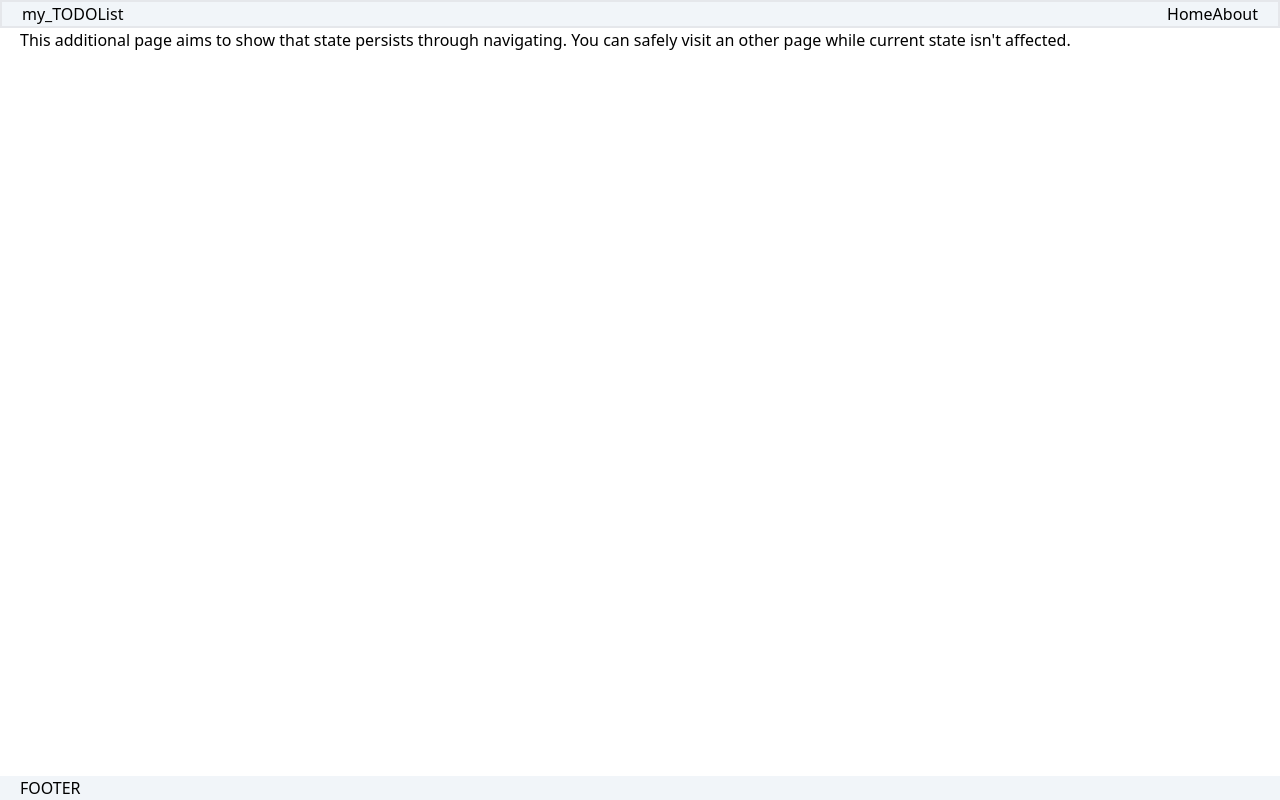
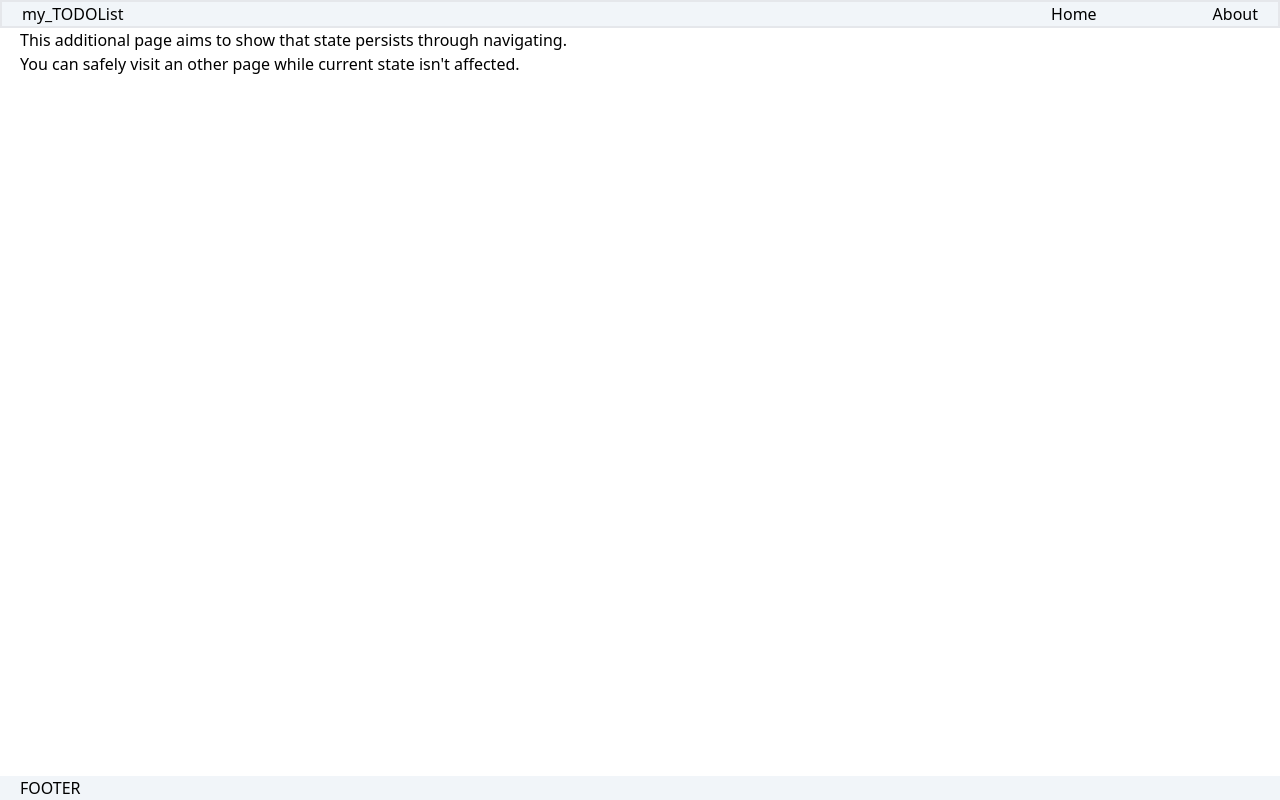
Before and after one commit to lnoel4289/todolist, a React (Vite) app: page /about in a window 1280 px wide. Built offline with nearby package versions, Linux system fonts and the light colour scheme.

Commit message:
some CSS

```diff
--- a/index.html
+++ b/index.html
@@ -15,7 +15,7 @@
     <link rel="stylesheet" href="./src/index.css">
   </head>
   <body>
-    <div id="root"></div>
+    <div id="root" class="flex flex-col min-h-screen"></div>
     <script type="module" src="/src/main.jsx"></script>
   </body>
 </html>
--- a/src/components/DoneList/index.jsx
+++ b/src/components/DoneList/index.jsx
@@ -10,8 +10,8 @@ const DoneList = () => {
   const doneList = useSelector((state) => state.doneList);
 
   return (
-    <div>
-      <ol>
+    <section>
+      <ul className="grid gap-y-2">
         {doneList.map((elem, index) => {
           function handleUncheck() {
             dispatch(todoListActions.add(elem));
@@ -33,8 +33,8 @@ const DoneList = () => {
             </li>
           );
         })}
-      </ol>
-    </div>
+      </ul>
+    </section>
   );
 };
 
--- a/src/components/Footer/index.jsx
+++ b/src/components/Footer/index.jsx
@@ -1,7 +1,7 @@
 import React from "react";
 
 const Footer = () => {
-  return <footer className="bg-slate-100 fixed bottom-0 left-0 right-0 px-5">FOOTER</footer>;
+  return <footer className="bg-slate-100 px-5">FOOTER</footer>;
 };
 
 export default Footer;
--- a/src/components/Header/index.jsx
+++ b/src/components/Header/index.jsx
@@ -3,9 +3,9 @@ import { NavLink } from "react-router-dom";
 const Header = () => {
   return (
     <header className="flex justify-between bg-slate-100 border-2 sticky top-0 left-0 right-0 px-5">
-      <h1>my_TODOList</h1>
-      <nav>
-        <ul className="flex">
+      <h1 className="grow-[8]">my_TODOList</h1>
+      <nav className="grow">
+        <ul className="flex justify-between">
           <li>
             <NavLink to="/">Home</NavLink>
           </li>
--- a/src/components/TextInput/index.jsx
+++ b/src/components/TextInput/index.jsx
@@ -13,7 +13,6 @@ const TextInput = () => {
   const handleReset = () => dispatch(textInputActions.change(""));
   const handleSubmit = () => {
     dispatch(todoListActions.add(textContent));
-    handleReset();
   };
 
   return (
--- a/src/components/Todo/index.jsx
+++ b/src/components/Todo/index.jsx
@@ -8,7 +8,7 @@ const Todo = ({
 }) => {
   return (
     <article data-testid={testId} className="border-2 m-h-14">
-      <span className="border italic">{isChecked ? "Done" : "Todo"}</span>
+      <span className="border italic">{isChecked ? "Done !" : "Todo"}</span>
       <div className="flex justify-between">
         <div className="grow">
           <p className="border-2">
--- a/src/components/TodoList/index.jsx
+++ b/src/components/TodoList/index.jsx
@@ -8,7 +8,7 @@ const TodoList = () => {
   const dispatch = useDispatch();
 
   return (
-    <div>
+    <section>
       <ol className="grid gap-y-2">
         {todoList.map((elem, index) => {
           function handleCheck() {
@@ -32,7 +32,7 @@ const TodoList = () => {
           );
         })}
       </ol>
-    </div>
+    </section>
   );
 };
 
--- a/src/pages/About/index.jsx
+++ b/src/pages/About/index.jsx
@@ -3,11 +3,13 @@ import Header from "../../components/Header";
 
 const AboutPage = () => {
   return (
-    <main className="px-5">
+    <main className="px-5 grow">
       <p>
         This additional page aims to show that state persists through
-        navigating. You can safely visit an other page while current state isn't
-        affected.
+        navigating.
+      </p>
+      <p>
+        You can safely visit an other page while current state isn't affected.
       </p>
     </main>
   );
--- a/src/pages/MyTodoList/index.jsx
+++ b/src/pages/MyTodoList/index.jsx
@@ -5,7 +5,7 @@ import TextInput from "../../components/TextInput";
 
 const HomePage = () => {
   return (
-    <main className="px-5">
+    <main className="px-5 grid gap-y-4">
       <TextInput />
       <TodoList />
       <DoneList />
```
